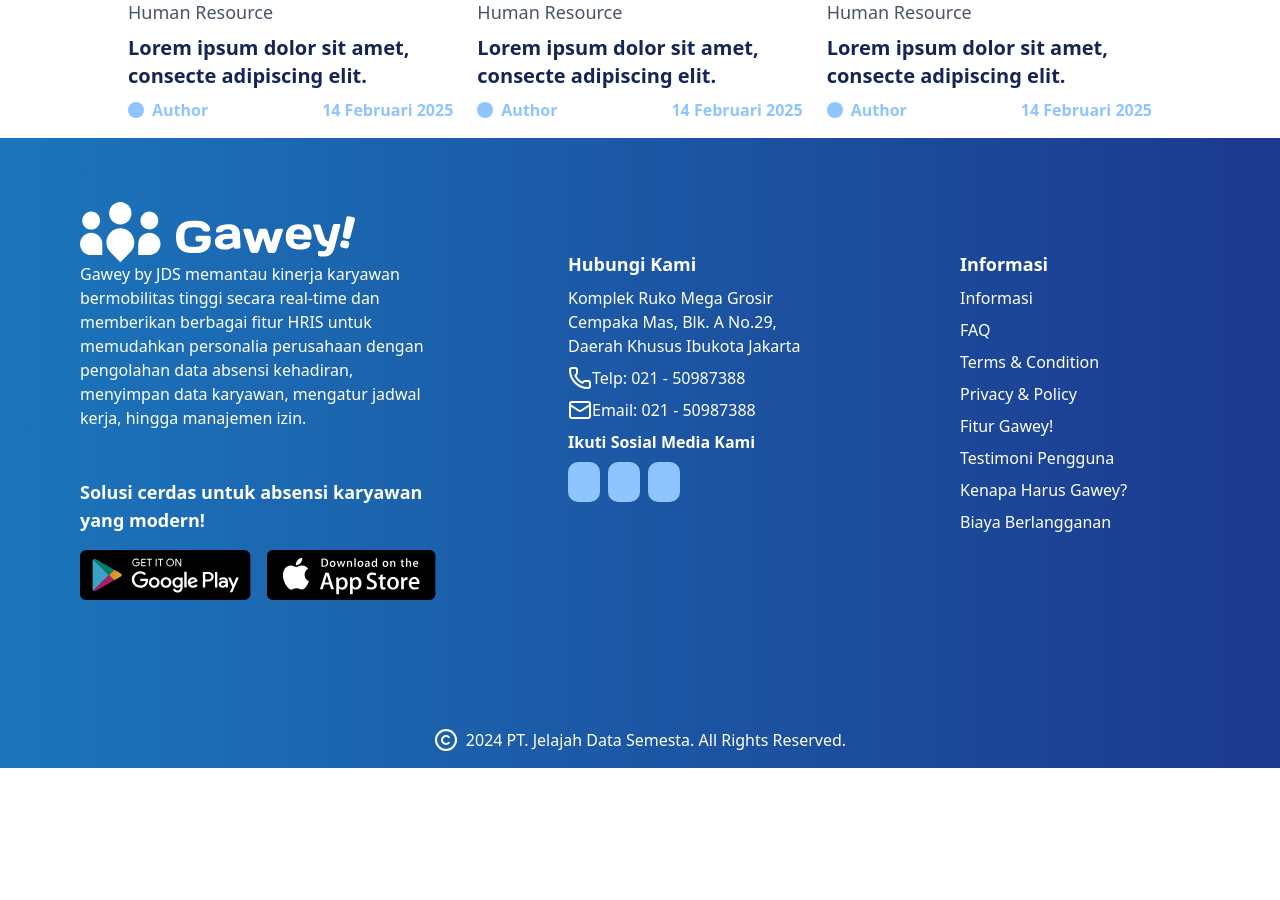
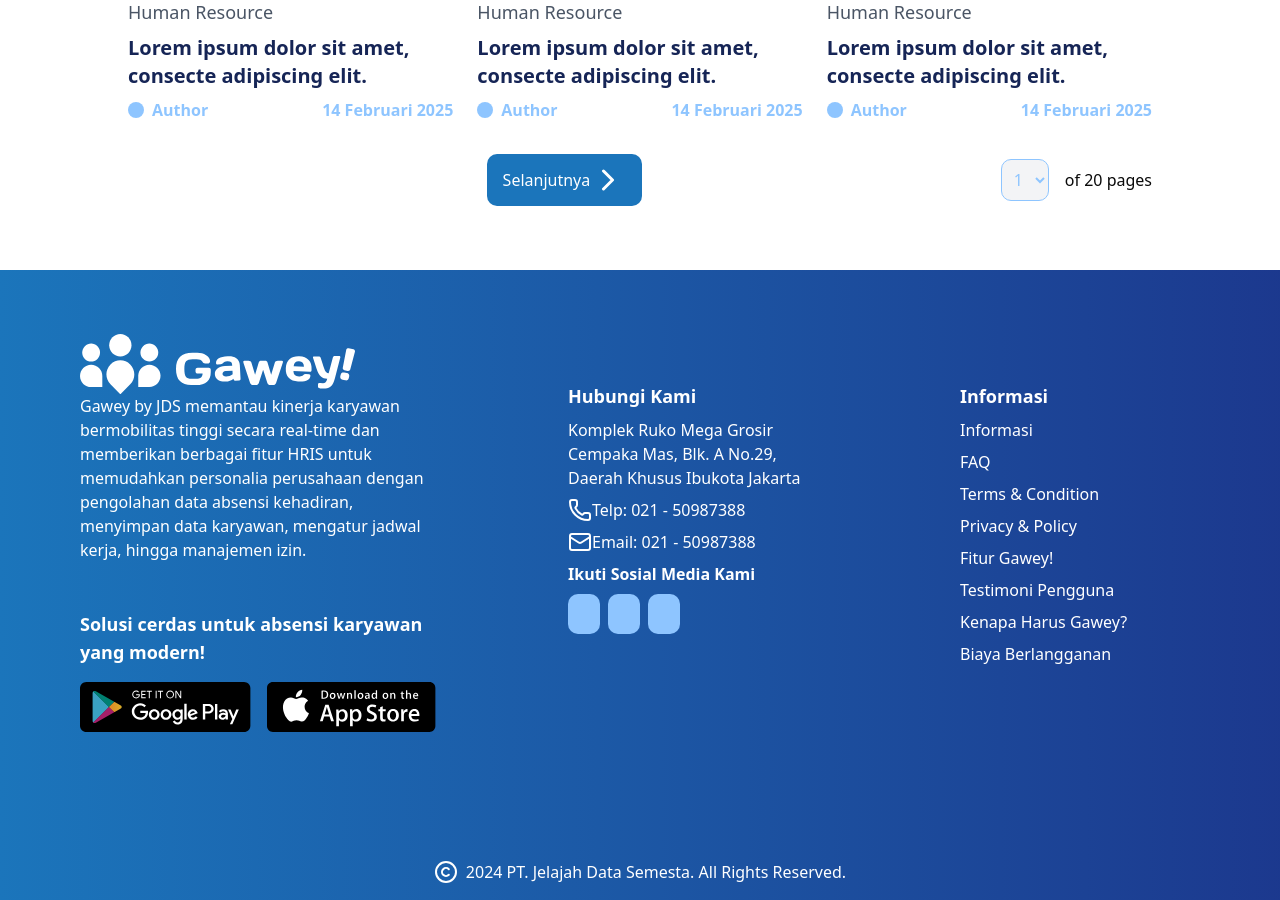
Before and after one commit to MSerperior/gawey, a Next.js app: page /news in a window 1280 px wide. Shown: the part 1100-2000 px from the top of the page. Before the commit the page ends 1868 px from the top, so only its background shows below. Built offline with nearby package versions, Linux system fonts and the light colour scheme; some icons are missing.

Commit message:
add: page navigation

```diff
--- a/src/app/news/page.js
+++ b/src/app/news/page.js
@@ -1,4 +1,6 @@
 import Card from "@/components/custom/card";
+import { ChevronRight } from "lucide-react";
+import Link from "next/link";
 import { FaChevronDown } from "react-icons/fa6";
 
 export default function News() {
@@ -26,6 +28,17 @@ export default function News() {
         <Card />
         <Card />
       </div>
+      <div className="flex justify-between items-center pb-12">
+        <div></div>
+        <Link className="rounded-lg col-start-2 px-4 py-2 my-4 w-fit bg-primary text-white flex items-center" href={"/news"}>Selanjutnya<ChevronRight size={36}/></Link>
+        <div className="flex items-center gap-4 justify-center">
+          <select className="rounded-lg border border-blue-300 text-blue-300 bg-gray-100 p-2">
+            <option>1</option>
+          </select>
+          of 20 pages
+        </div>
+      </div>
+
     </div>
   );
 }
```
